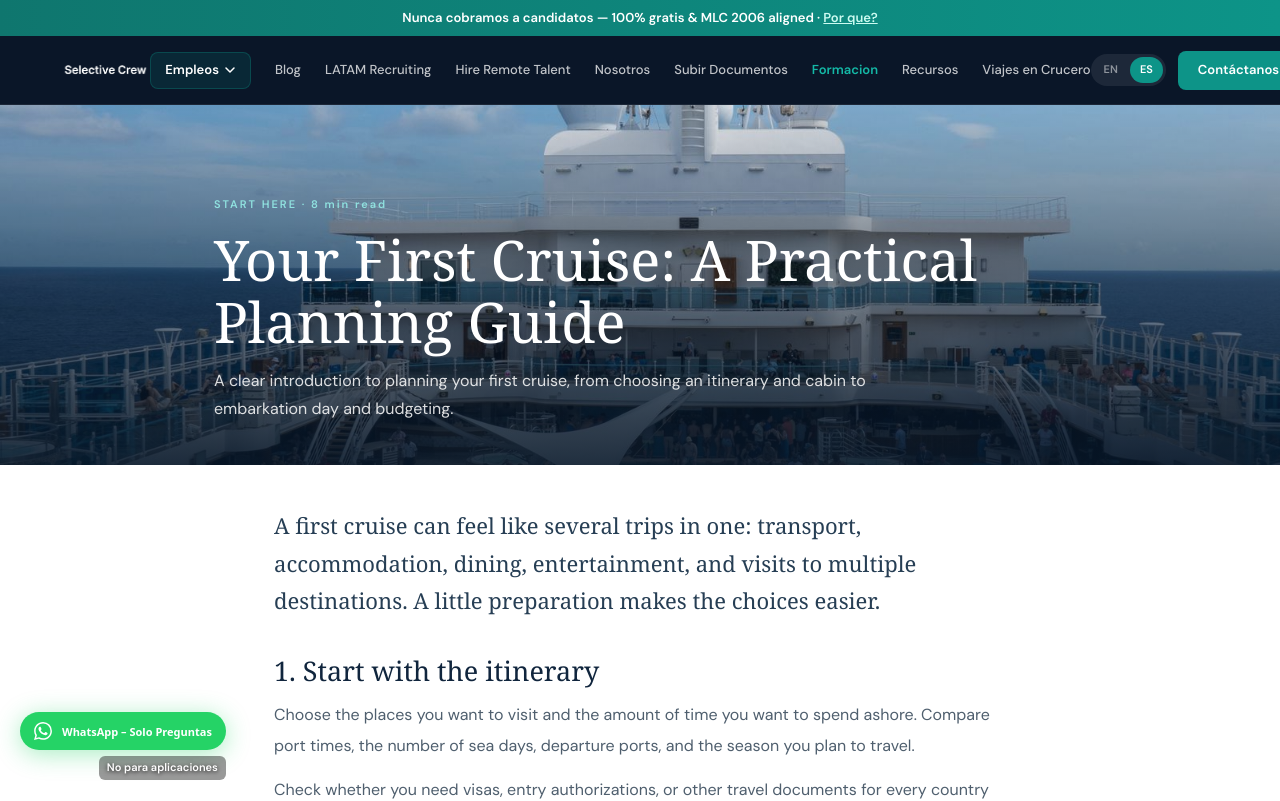
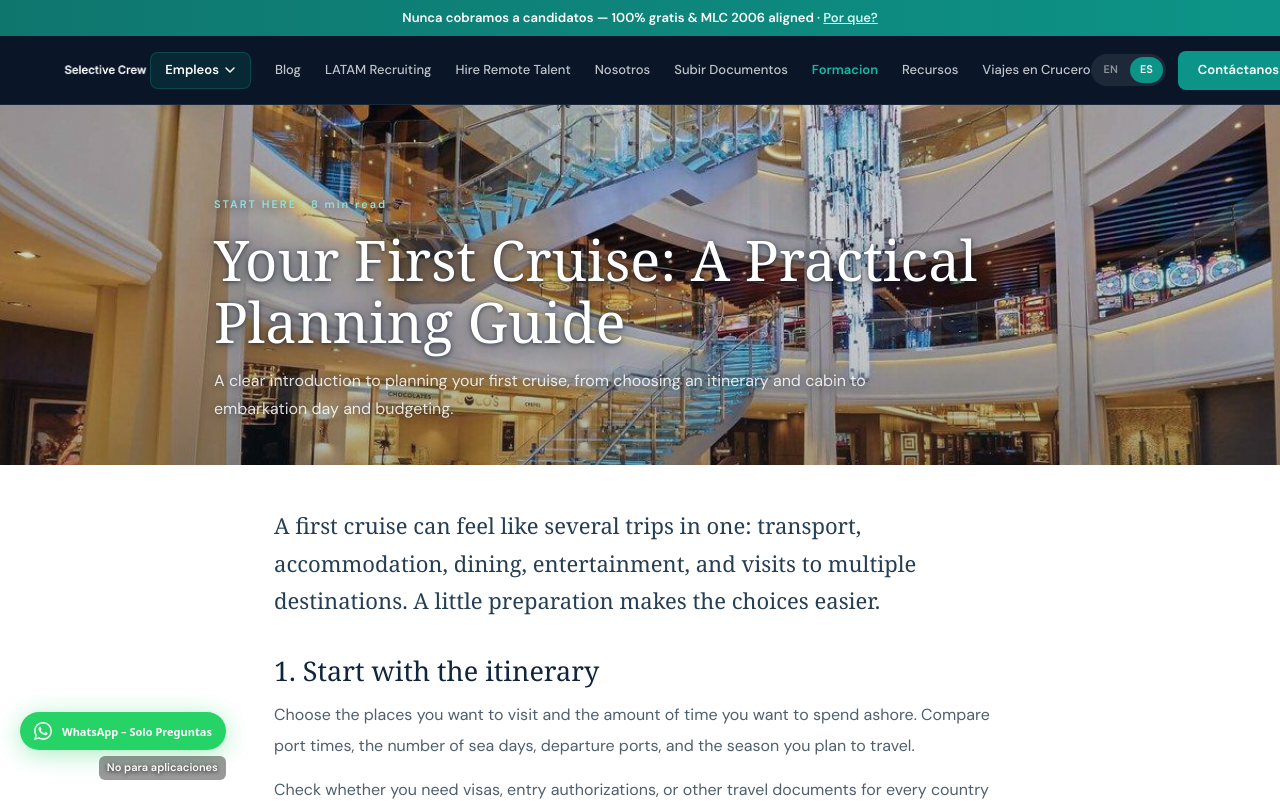
Before and after one commit to rpolojay/SelectiveCrew, a Next.js app: page /cruise-travel/first-time-cruise-guide in a window 1280 px wide. Shown: the top 801 px of the page. Built offline with nearby package versions, Linux system fonts and the light colour scheme; a web font is replaced by a local one.

Commit message:
Add Cruise Travel section and editorial imagery

```diff
--- a/app/cruise-travel/[slug]/page.jsx
+++ b/app/cruise-travel/[slug]/page.jsx
@@ -7,8 +7,9 @@ const articles = {
     description: 'A clear introduction to planning your first cruise, from choosing an itinerary and cabin to embarkation day and budgeting.',
     category: 'START HERE',
     minutes: '8 min read',
-    image: '/images/cruise-travel/first-time-pool-deck.jpg',
-    imageAlt: 'Passengers enjoying a sunny pool deck on a cruise ship',
+    hero: 'light',
+    image: '/images/cruise-travel/first-time-cruise-interior.jpg',
+    imageAlt: 'Elegant cruise ship atrium with a grand illuminated glass staircase and crystal chandelier',
     intro: 'A first cruise can feel like several trips in one: transport, accommodation, dining, entertainment, and visits to multiple destinations. A little preparation makes the choices easier.',
     sections: [
       { heading: '1. Start with the itinerary', paragraphs: ['Choose the places you want to visit and the amount of time you want to spend ashore. Compare port times, the number of sea days, departure ports, and the season you plan to travel.', 'Check whether you need visas, entry authorizations, or other travel documents for every country on the route. Requirements depend on your nationality, itinerary, and current rules, so confirm them with official sources before paying.'] },
@@ -41,8 +42,9 @@ const articles = {
     description: 'Compare cruise lines by atmosphere, ship size, itinerary, onboard inclusions, dining, entertainment, and overall budget.',
     category: 'CRUISE PLANNING',
     minutes: '6 min read',
-    image: '/images/cruise-travel/cruise-line-ship-port.jpg',
-    imageAlt: 'Large cruise ship docked at a tropical port under a clear sky',
+    hero: 'light',
+    image: '/images/cruise-travel/cruise-line-ship-aerial.jpg',
+    imageAlt: 'Aerial view of a full cruise ship sailing in vivid blue ocean water',
     intro: 'Cruise lines differ in atmosphere, ship design, dining, entertainment, service style, itinerary, and pricing. Start with the experience you want rather than assuming that the biggest ship or lowest fare is automatically the best fit.',
     sections: [
       { heading: '1. Decide what kind of trip you want', paragraphs: ['Think about your priorities: family activities, quiet spaces, nightlife, destination-focused travel, premium service, expedition experiences, or a relaxed trip with few decisions to make.', 'Read the itinerary and onboard activity descriptions for the specific ship and sailing. Experiences can vary within the same cruise line.'] },
--- a/app/cruise-travel/page.jsx
+++ b/app/cruise-travel/page.jsx
@@ -6,8 +6,8 @@ const guides = [
     category: 'START HERE',
     title: 'Your First Cruise: A Practical Planning Guide',
     description: 'Understand what to book, what to pack, how embarkation works, and which extra costs to plan for before you sail.',
-    image: '/images/cruise-travel/first-time-pool-deck.jpg',
-    imageAlt: 'Passengers enjoying a sunny pool deck on a cruise ship',
+    image: '/images/cruise-travel/first-time-cruise-interior.jpg',
+    imageAlt: 'Elegant cruise ship atrium with a grand illuminated glass staircase and crystal chandelier',
     read: '8 min read',
   },
   {
@@ -24,8 +24,8 @@ const guides = [
     category: 'CRUISE PLANNING',
     title: 'How to Choose the Right Cruise Line for You',
     description: 'Match your travel style, budget, preferred onboard atmosphere, and itinerary to the cruise experience that suits you.',
-    image: '/images/cruise-travel/cruise-line-ship-port.jpg',
-    imageAlt: 'Large cruise ship docked at a tropical port under a clear sky',
+    image: '/images/cruise-travel/cruise-line-ship-aerial.jpg',
+    imageAlt: 'Aerial view of a full cruise ship sailing in vivid blue ocean water',
     read: '6 min read',
   },
 ];
```
Also changed, not shown: public/images/cruise-travel/cruise-line-ship-aerial.jpg (added), public/images/cruise-travel/first-time-cruise-interior.jpg (added).
